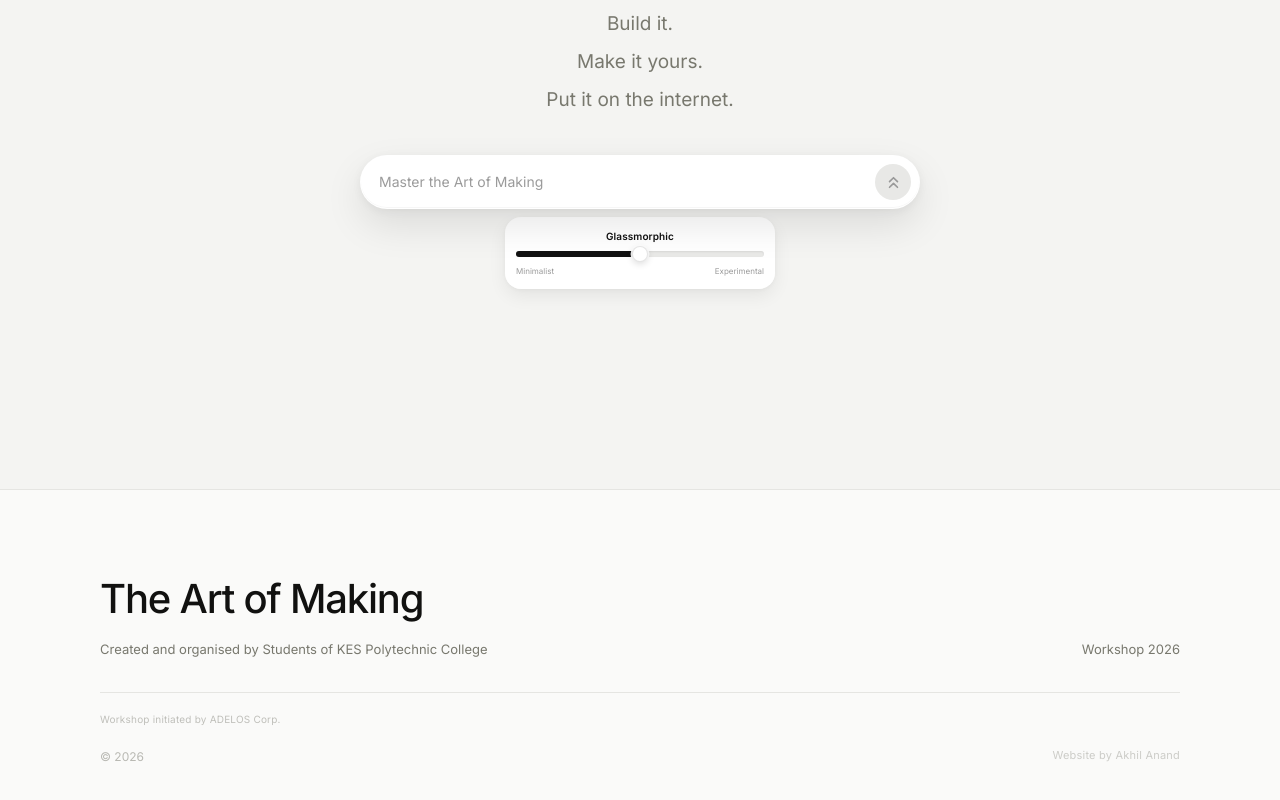
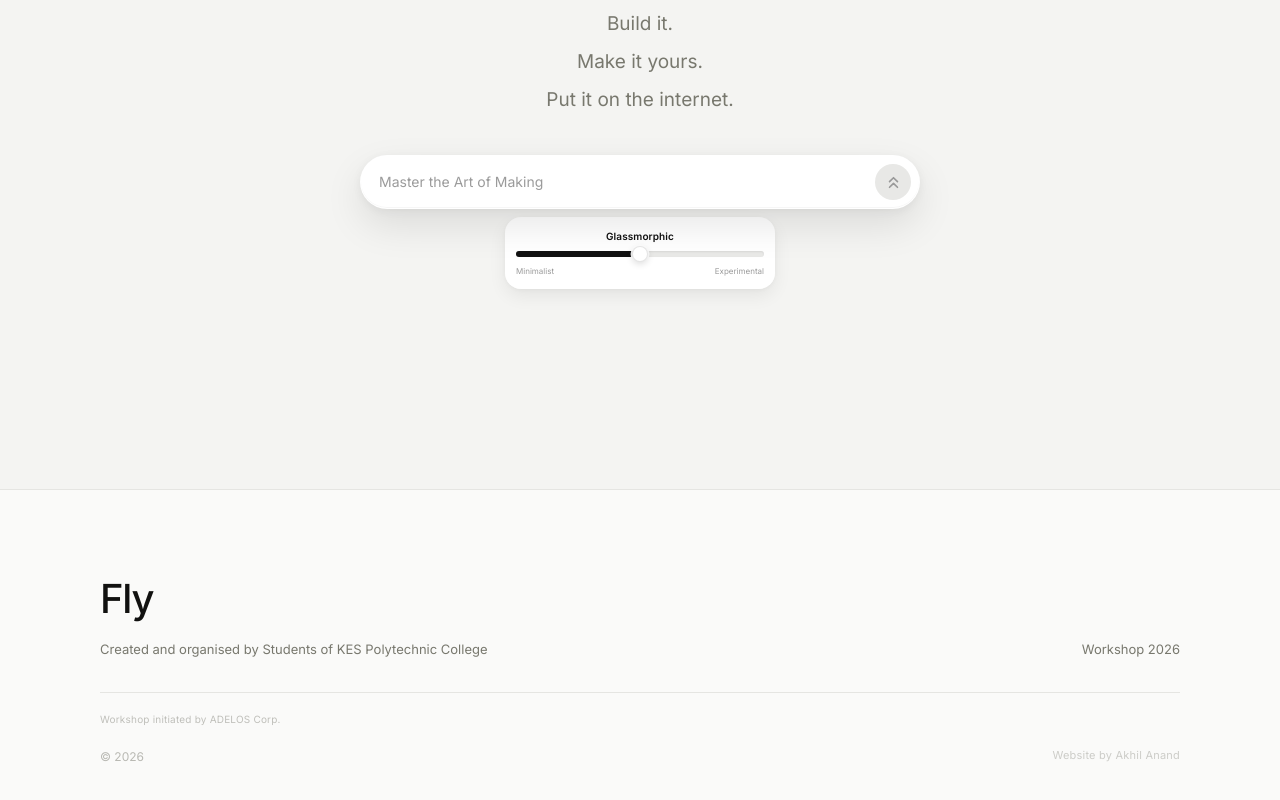
Before and after one commit to adelos-corp/aom-workshop-2026, a React (Vite) app: page / in a window 1280 px wide. Shown: the part 5823-6623 px from the top of the page. Built offline with nearby package versions, Linux system fonts and the light colour scheme.

Commit message:
Rebrand The Art of Making as Fly

```diff
--- a/src/components/Footer.tsx
+++ b/src/components/Footer.tsx
@@ -47,7 +47,7 @@ export default function Footer() {
                   marginBottom: '8px',
                 }}
               >
-                The Art of Making
+                Fly
               </div>
               <div style={{ fontSize: '13px', color: 'var(--muted)' }}>
                 Created and organised by Students of KES Polytechnic College
```
